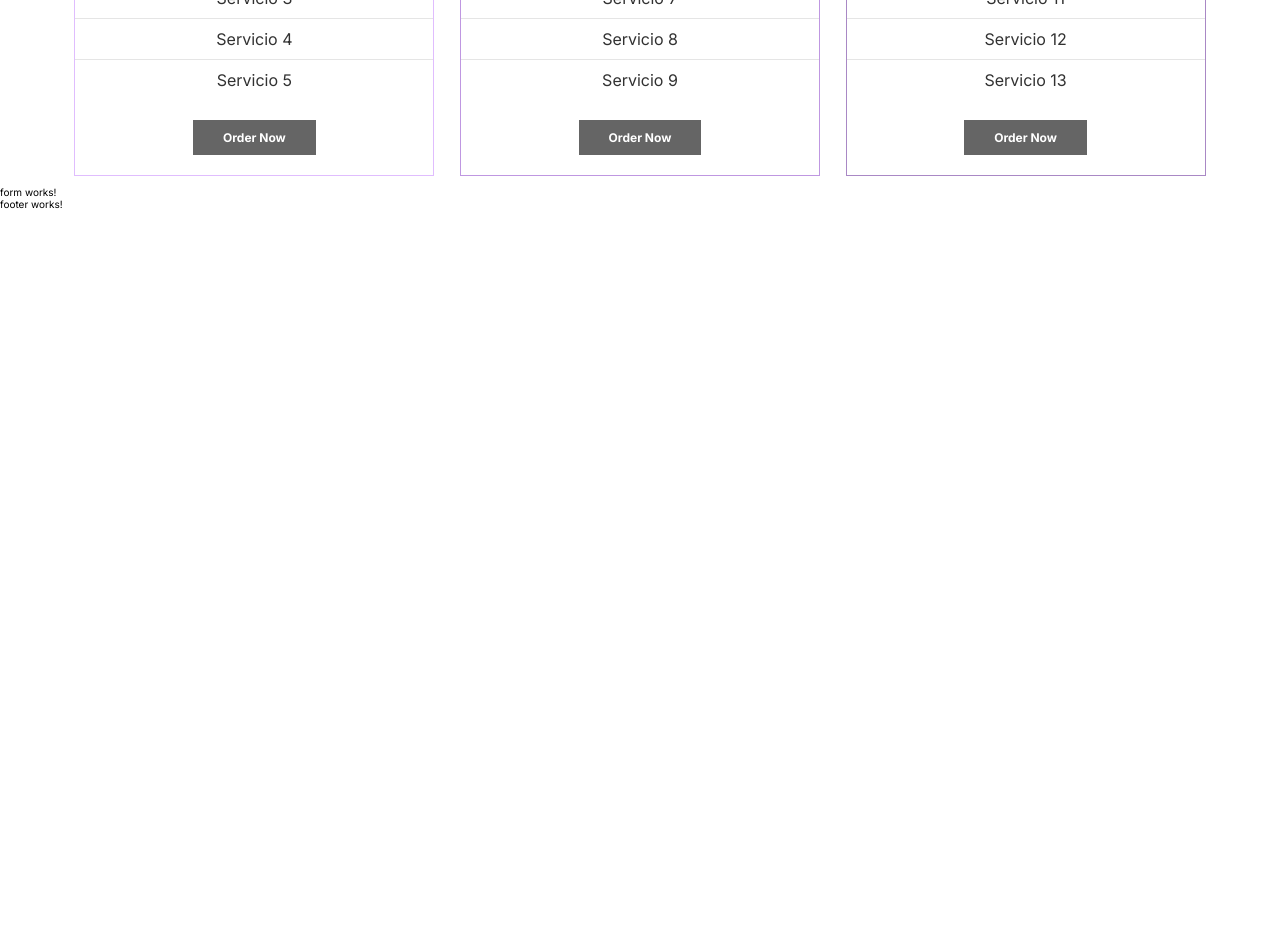
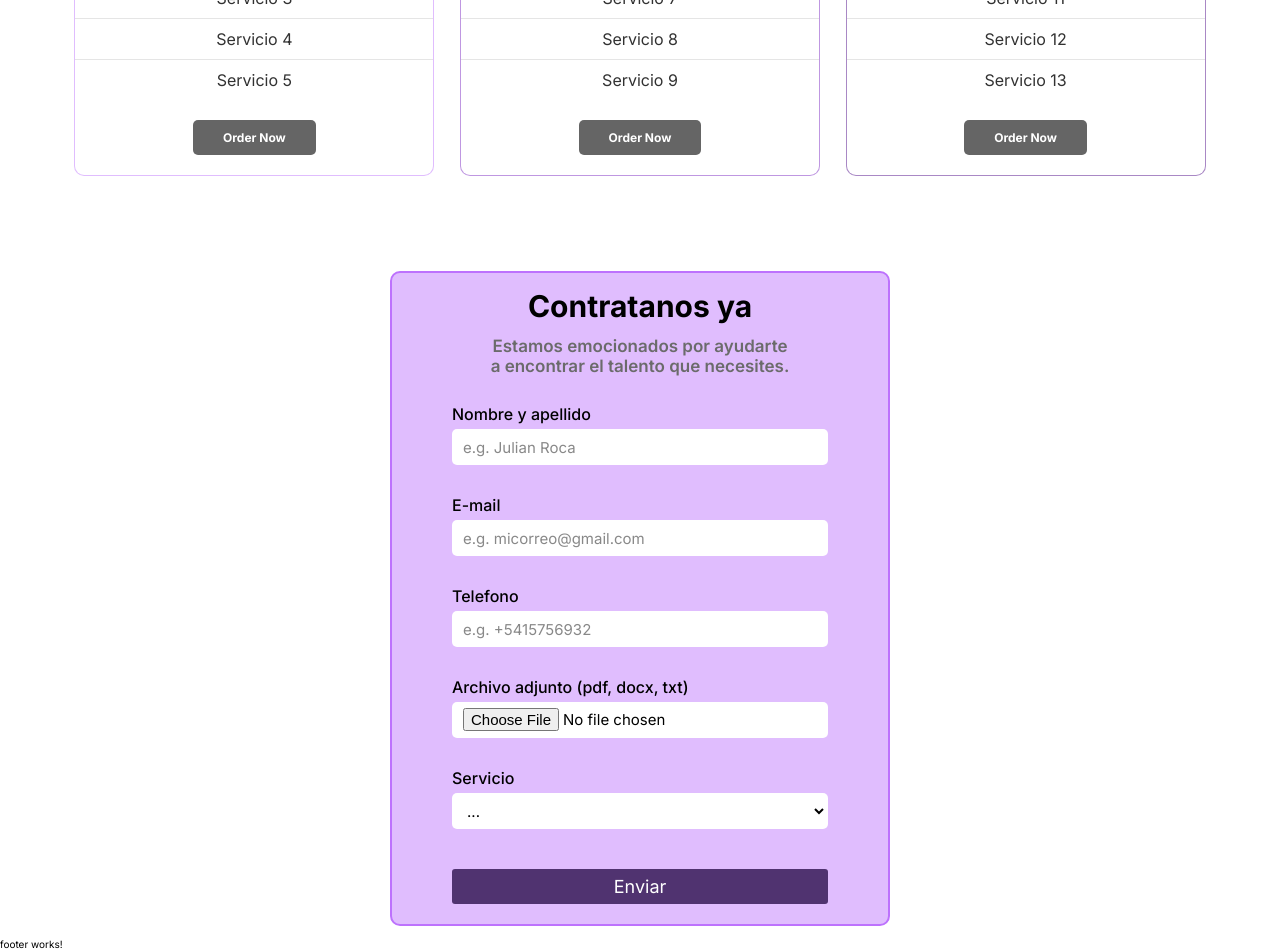
Before and after one commit to Dioonel/uvi-dionel.web.app, an Angular app: page / in a window 1280 px wide. Shown: the part 1960-2910 px from the top of the page. Before the commit the page ends 2170 px from the top, so only its background shows below. Built offline with nearby package versions, Linux system fonts and the light colour scheme.

Commit message:
Completed form component
Fixed some styles in plans component

```diff
--- a/src/app/app.module.ts
+++ b/src/app/app.module.ts
@@ -2,6 +2,8 @@ import { NgModule } from '@angular/core';
 import { BrowserModule } from '@angular/platform-browser';
 import { SwiperModule } from 'swiper/angular';
 import { FontAwesomeModule } from '@fortawesome/angular-fontawesome';
+import { FormsModule } from '@angular/forms';
+import { ReactiveFormsModule } from '@angular/forms';
 
 import { AppComponent } from './app.component';
 import { NavComponent } from './components/nav/nav.component';
@@ -26,7 +28,9 @@ import { PlansComponent } from './components/plans/plans.component';
   imports: [
     BrowserModule,
     SwiperModule,
-    FontAwesomeModule
+    FontAwesomeModule,
+    FormsModule,
+    ReactiveFormsModule
   ],
   providers: [],
   bootstrap: [AppComponent]
--- a/src/app/components/form/form.component.css
+++ b/src/app/components/form/form.component.css
@@ -0,0 +1,113 @@
+.container{
+  margin-top: 60px;
+  display: flex;
+  flex-direction: column;
+  /* justify-content: center; */
+  align-items: center;
+}
+
+.container > form{
+  width: 500px;
+  margin-top: 25px;
+  padding: 15px 60px;
+  border-radius: 10px;
+  background-color: #bd72fd77;
+  border: 2px solid #bd72fd;
+}
+
+.container > form > h1{
+  font-family: 'Inter';
+  font-size: 3em;
+  text-align: center;
+  margin-bottom: 12px;
+}
+
+.container > form > h3{
+  font-family: 'Inter';
+  font-size: 1.7em;
+  font-weight: 600;
+  color: rgb(107, 107, 107);
+  margin-bottom: 10px;
+  text-align: center;
+  padding: 0% 10%;
+}
+
+.container > form > .form-group{
+  margin: 28px 0px;
+}
+
+.container > form > .form-group > label{
+  font-family: 'Inter';
+  font-size: 1.6em;
+  font-weight: 500;
+}
+
+.container > form > .form-group > .form-control{
+  font-family: 'Inter';
+  font-size: 1.5em;
+  margin-top: 5px;
+  margin-bottom: 2px;
+  background-color: white;
+  padding: 3px 10px;
+  border: 1px solid transparent;
+  border-radius: 5px;
+  width: 100%;
+  height: 36px;
+}
+
+#file{
+  padding-top: 5px;
+}
+
+.container > form > .form-group > input::placeholder{
+  color: rgba(86, 86, 86, 0.700);
+}
+
+.error{
+  font-family: 'Inter';
+  font-size: 1.4em;
+  font-weight: 500;
+  color: red;
+  letter-spacing: 0.4px;
+  margin-bottom: 2px;
+}
+
+.submit {
+  font-family: 'Inter';
+  font-size: 1.8em;
+  color: white;
+  padding: 6px 0px;
+  border: 1px solid transparent;
+  margin-top: 10px;
+  margin-bottom: 5px;
+  border-radius: 3px;
+  background-color: #462966ee;
+  width: 100%;
+}
+
+.submit:hover{
+  background-color: #3b2257;
+  color: white;
+  cursor: pointer;
+}
+
+.input-btn-div{
+  display: flex;
+  justify-content: space-between;
+  align-items: center;
+}
+
+.success{
+  font-family: 'Inter';
+  font-size: 1.4em;
+  color: green;
+  letter-spacing: 0.5px;
+  margin-bottom: 2px;
+}
+
+@media screen and (max-width: 560px) {
+  .container > form{
+    width: 95%;
+    padding: 15px 2%;
+  }
+}
--- a/src/app/components/form/form.component.html
+++ b/src/app/components/form/form.component.html
@@ -1 +1,52 @@
-<p>form works!</p>
+<div class="container">
+  <form [formGroup]="form" (ngSubmit)="submitForm()">
+    <h1>Contratanos ya</h1>
+    <h3>Estamos emocionados por ayudarte a encontrar el talento que necesites.</h3>
+
+    <div class="form-group">
+      <label for="name">Nombre y apellido</label><br/>
+      <input type="text" formControlName="name" class="form-control" id="name" placeholder="e.g. Julian Roca">
+      <p class="error" *ngIf="form.controls['name'].dirty && form.hasError('required', 'name')" id="name-required-error">Este campo es requerido *</p>
+      <p class="error" *ngIf="form.controls['name'].dirty && form.hasError('maxlength', 'name')" id="name-length-error">Nombre demasiado largo *</p>
+    </div>
+
+    <div class="form-group">
+      <label for="email">E-mail</label><br/>
+      <input type="email" formControlName="email" class="form-control" id="email" placeholder="e.g. micorreo@gmail.com">
+      <p class="error" *ngIf="form.controls['email'].dirty && form.hasError('required', 'email')" id="email-required-error">Este campo es requerido *</p>
+      <p class="error" *ngIf="form.controls['email'].dirty && form.hasError('maxlength', 'email')" id="email-length-error">E-mail demasiado largo *</p>
+      <p class="error" *ngIf="form.controls['email'].dirty && form.hasError('email', 'email')" id="email-pattern-error">E-mail inválido *</p>
+    </div>
+
+    <div class="form-group">
+      <label for="phone">Telefono</label><br/>
+      <input type="tel" formControlName="phone" class="form-control" id="phone" placeholder="e.g. +5415756932">
+      <p class="error" *ngIf="form.controls['phone'].dirty && form.hasError('required', 'phone')" id="phone-required-error">Este campo es requerido *</p>
+      <p class="error" *ngIf="form.controls['phone'].dirty && form.hasError('maxlength', 'phone')" id="phone-length-error">Telefono demasiado largo *</p>
+      <p class="error" *ngIf="form.controls['phone'].dirty && form.hasError('pattern', 'phone')" id="phone-pattern-error">Telefono inválido *</p>
+    </div>
+
+    <div class="form-group">
+      <label for="file">Archivo adjunto (pdf, docx, txt)</label><br/>
+      <input type="file" accept="text/plain, .pdf, .doc, .docx, application/msword, application/vnd.openxmlformats-officedocument.wordprocessingml.document" formControlName="file" class="form-control" id="file">
+      <p class="error" *ngIf="form.controls['file'].dirty && form.hasError('required', 'file')" id="file-required-error">Este campo es requerido *</p>
+    </div>
+
+    <div class="form-group">
+      <label for="service">Servicio</label>
+      <select formControlName="service" class="form-control" id="service">
+        <option value="" disabled selected>...</option>
+        <option value="basic">Basic</option>
+        <option value="standard">Standard</option>
+        <option value="premium">Premium</option>
+      </select>
+      <p class="error" *ngIf="form.controls['service'].dirty && form.hasError('required', 'service')" id="service-required-error">Este campo es requerido *</p>
+    </div>
+
+    <button type="submit" class="submit" (click)="markFormGroupTouched()">Enviar</button>
+  </form>
+  <br/>
+
+  <p class="success" *ngIf="status === 'success'">Form is valid!</p>
+  <p class="error" *ngIf="status === 'error'">{{ errorInfo }}</p>
+</div>
--- a/src/app/components/form/form.component.ts
+++ b/src/app/components/form/form.component.ts
@@ -1,10 +1,51 @@
-import { Component } from '@angular/core';
+import { Component, OnInit } from '@angular/core';
+import { FormGroup, FormBuilder, Validators, FormArray } from '@angular/forms';
 
 @Component({
   selector: 'app-form',
   templateUrl: './form.component.html',
   styleUrls: ['./form.component.css']
 })
-export class FormComponent {
+export class FormComponent implements OnInit{
+  form!: FormGroup;
+  status: 'init' | 'loading' | 'success' | 'error' = 'init';
+  errorInfo: string = '';
 
+  constructor(private fb: FormBuilder) {}
+
+  ngOnInit(): void {
+    this.buildForm();
+  }
+
+  private buildForm() {
+    this.form = this.fb.group({
+      name: ['', [Validators.required, Validators.maxLength(64)]],
+      email: ['', [Validators.required, Validators.maxLength(64), Validators.email]],
+      phone: ['', [Validators.required, Validators.maxLength(64), Validators.pattern(/^[\+]?([0-9][\s]?|[0-9]?)([(][0-9]{3}[)][\s]?|[0-9]{3}[-\s\.]?)[0-9]{3}[-\s\.]?[0-9]{4,6}$/im)]],
+      file: ['', Validators.required],
+      service: ['', Validators.required],
+    });
+  }
+
+  submitForm() {
+    this.status = 'loading';
+    if(this.form.valid){
+      // API call later
+      console.log(this.form.value);
+      this.status = 'success';
+    } else {
+      this.status = 'error';
+      this.errorInfo = 'Form is not valid';
+    }
+  }
+
+  markFormGroupTouched() {
+    Object.keys(this.form.controls).forEach(key => {
+      this.form.controls[key].markAsDirty();
+    });
+  }
+
+  resetForm(){
+    this.form.reset();
+  }
 }
--- a/src/app/components/plans/plans.component.css
+++ b/src/app/components/plans/plans.component.css
@@ -30,6 +30,7 @@
 }
 
 .plan-inner {
+  border-radius: 10px;
   background: #fff;
   margin: 0 auto;
   min-width: 360px;
@@ -38,6 +39,7 @@
 }
 
 .entry-title {
+  border-radius: 10px 10px 0px 0px;
   font-family: 'Inter';
   color: #fff;
   text-align: center;
@@ -47,9 +49,11 @@
 }
 
 .entry-title > h3 {
+  border-radius: 10px 10px 0px 0px;
+  font-family: 'Inter';
   font-size: 2em;
+  font-weight: 700;
   padding: 5px 0;
-  font-weight: 700;
   margin: 0;
 }
 
@@ -106,6 +110,8 @@
 }
 
 .btn a {
+  border-radius: 5px;
+  font-family: 'Inter';
   font-size: 1.2em;
   font-weight: 700;
   text-decoration: none;
```
